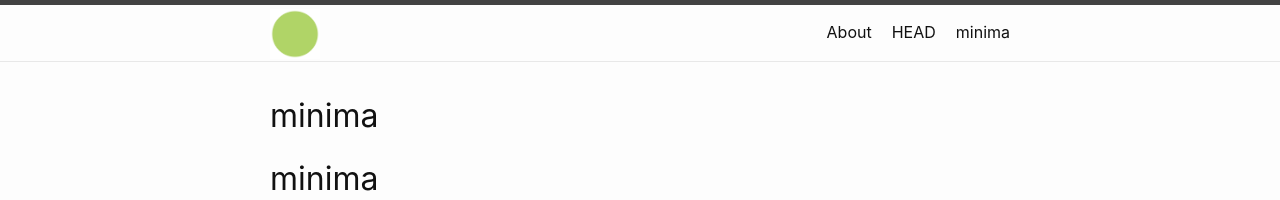
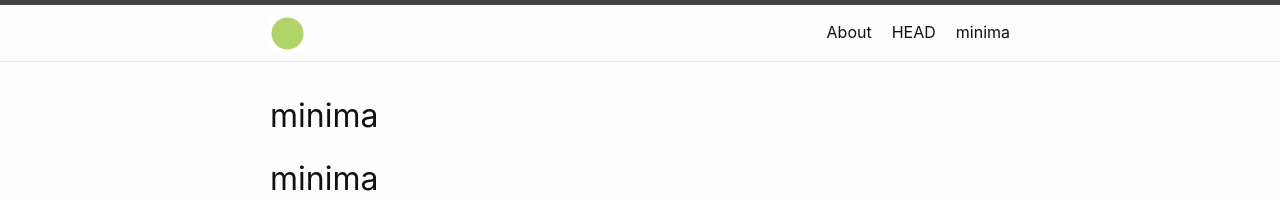
Before and after one commit to evergreencircle/research, a Jekyll site: the page built from README.md, in a window 1280 px wide. Shown: the top 200 px of the page. Built offline with Jekyll 4.4.1, drawn with Linux system fonts in a browser that asks for light colours; our own code applies the rules of GitHub Pages for plain Markdown files.

Commit message:
Update header.html

```diff
--- a/_includes/header.html
+++ b/_includes/header.html
@@ -4,7 +4,7 @@
     {%- assign default_paths = site.pages | map: "path" -%}
     {%- assign page_paths = site.header_pages | default: default_paths -%}
     {%- assign titles_size = site.pages | map: 'title' | join: '' | size -%}
-    <a class="site-title" rel="author" href="{{ "/" | relative_url }}"><img src="https://raw.githubusercontent.com/evergreencircle/research/master/images.png" alt="EverGreen Circle" width="50" height="50"></a>
+    <a class="site-title" rel="author" href="{{ "/" | relative_url }}"><img src="https://raw.githubusercontent.com/evergreencircle/research/master/images.png" alt="EverGreen Circle" width="35" height="35"></a>
 
     {%- if titles_size > 0 -%}
       <nav class="site-nav">
```
